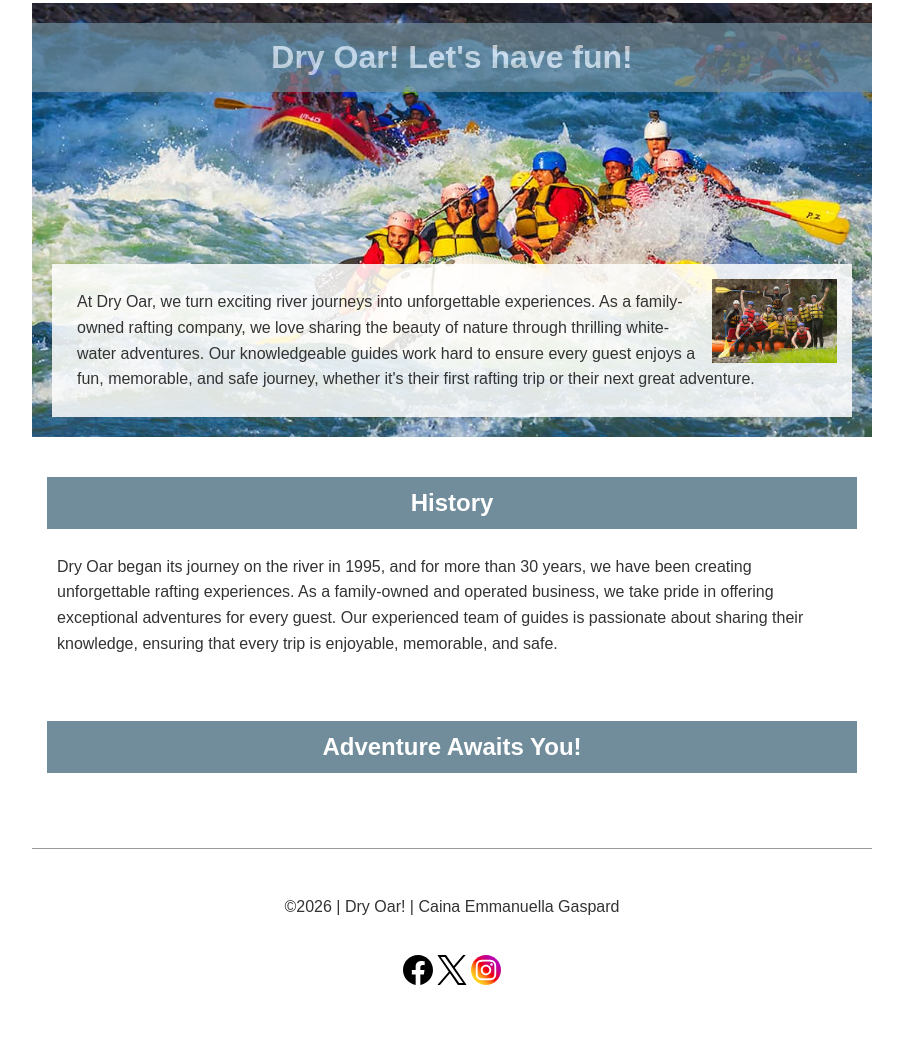
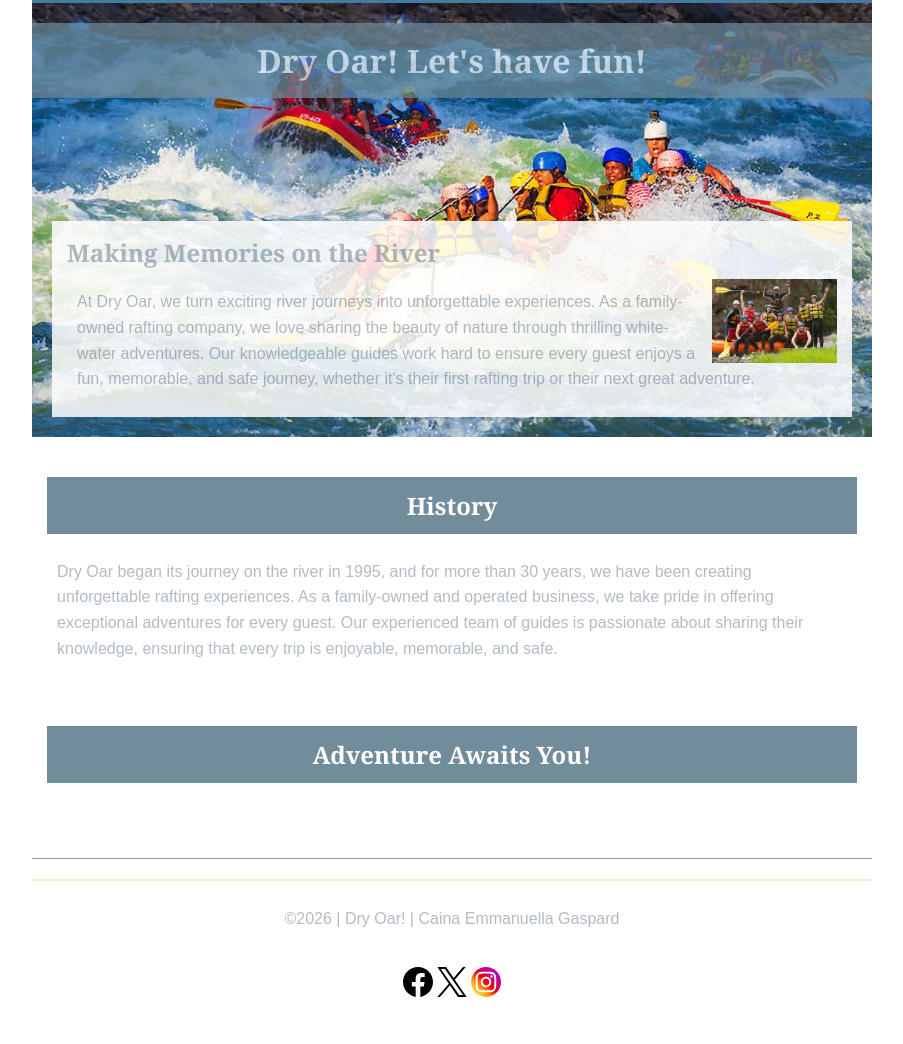
Before and after one commit to emmacgaspard/wdd130, a plain HTML site: page wwr/about.html in a window 1280 px wide. Shown: the part 233-1277 px from the top of the page, without its empty margins (188-1091 px from the left). Drawn offline with Linux system fonts and the light colour scheme.

Commit message:
Fix Dry Oar HTML and CSS validation issues

```diff
--- a/wwr/about.html
+++ b/wwr/about.html
@@ -43,7 +43,10 @@
 
             <!-- Article overlay over the hero image -->
             <article>
+                <h2>Making Memories on the River</h2>
+
                 <img src="images/happy_rafting.jpg" alt="Happy rafting guests after a trip">
+
                 <p>
                     At Dry Oar, we turn exciting river journeys into unforgettable experiences. As a
                     family-owned
@@ -86,7 +89,7 @@
                 <img src="images/facebook.svg" alt="Facebook Icon">
             </a>
             <a href="https://x.com" target="_blank" rel="noopener">
-                <img src="images/x.svg" alt="X Icon">
+                <img src="images/x-social-media-icon.svg" alt="X social media icon">
             </a>
             <a href="https://instagram.com" target="_blank" rel="noopener">
                 <img src="images/instagram.svg" alt="Instagram Icon">
@@ -95,4 +98,4 @@
     </footer>
 </body>
 
-</html>.
+</html>
--- a/wwr/styles/rafting.css
+++ b/wwr/styles/rafting.css
@@ -1,3 +1,4 @@
+
 :root {
     --primary-color: #1D355456;
     --secondary-color: #457B9D;
@@ -16,7 +17,7 @@
 
 body {
     font-family: var(--body-font);
-    color: #333;
+    color: var(--primary-color);
 }
 
 .socialmedia img {
@@ -33,6 +34,7 @@ footer {
 
 header {
     padding: 20px;
+    background-color: var(--secondary-color);
 }
 
 nav {
@@ -60,6 +62,11 @@ section {
     padding: 15px;
 }
 
+h1,
+h2 {
+    font-family: var(--heading-font);
+}
+
 h2 {
     margin-bottom: 10px;
 }
@@ -68,6 +75,7 @@ footer {
     margin-top: 20px;
     padding: 15px;
     text-align: center;
+    border-top: 2px solid var(--accent2-color);
 }
 
 /* HERO SECTION */
```
Also changed, not shown: wwr/images/x-social-media-icon.svg (renamed from wwr/images/x.svg).
